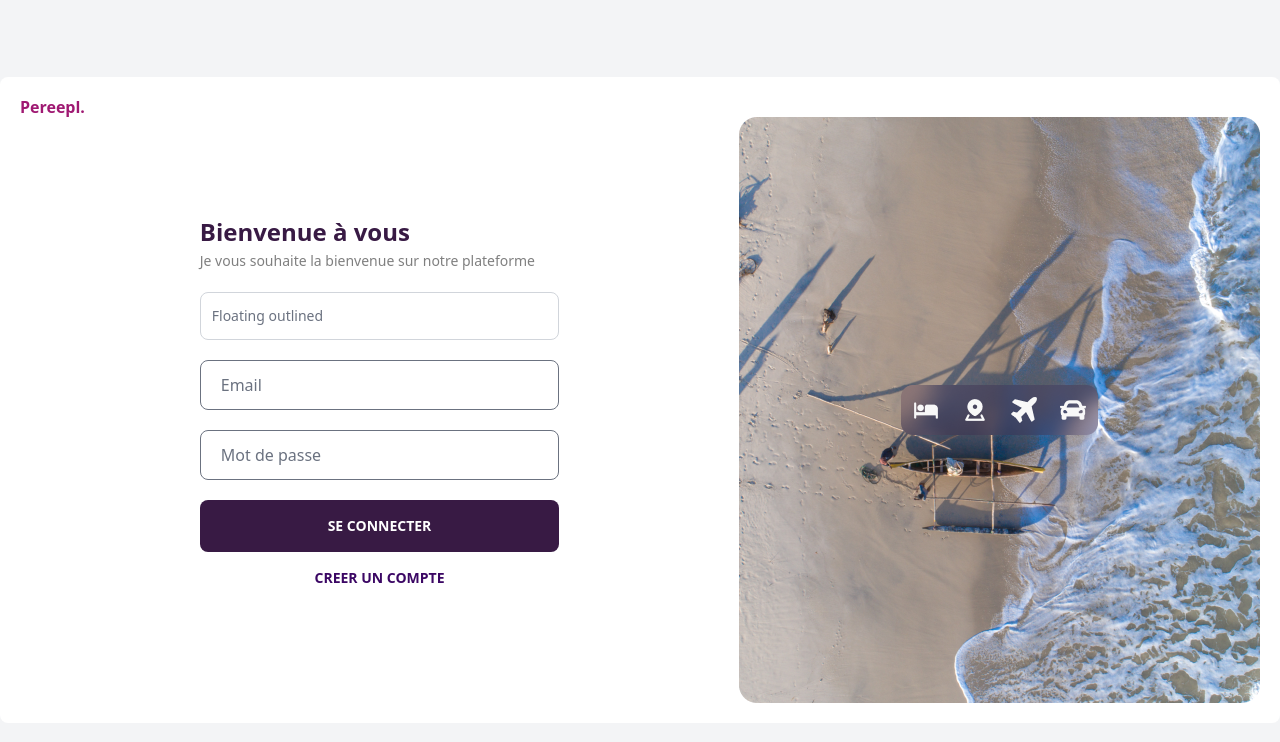
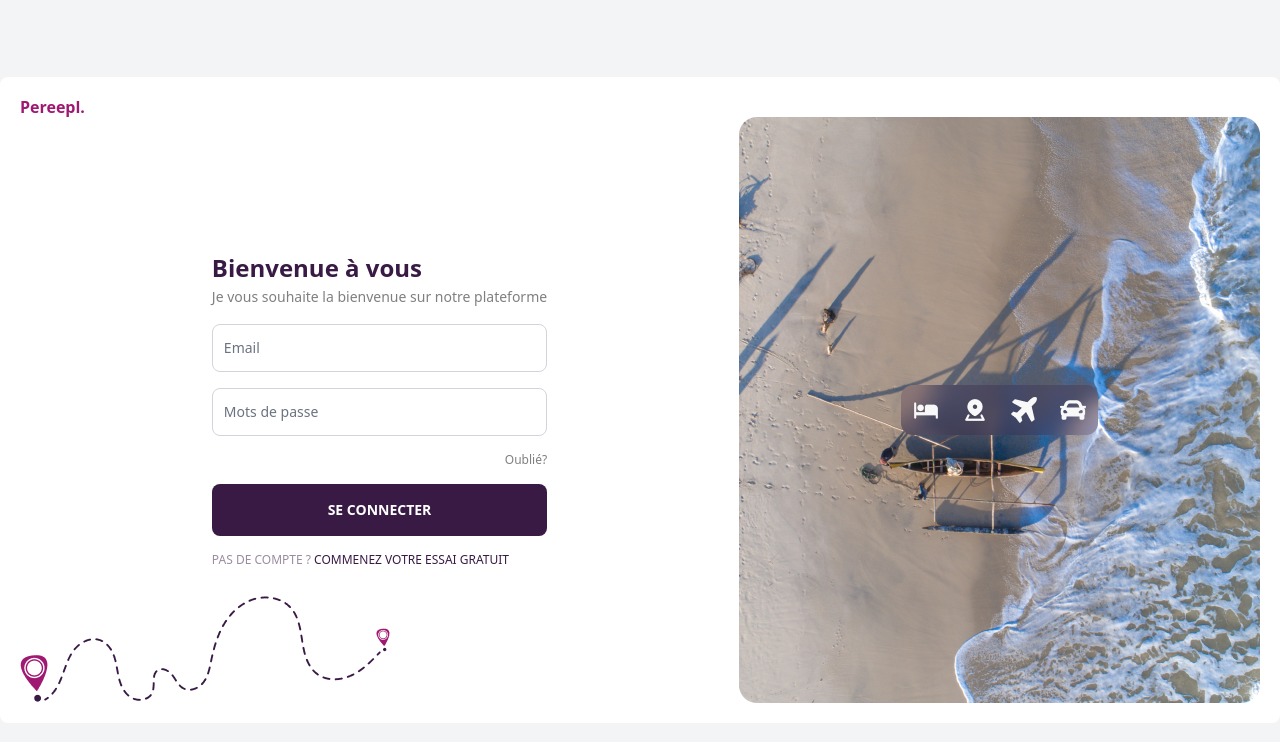
Before and after one commit to rantohr/perrepl-bo, a React (Vite) app: page /login in a window 1280 px wide. Shown: the top 742 px of the page. Built offline with nearby package versions, Linux system fonts and the light colour scheme.

Commit message:
Finalisation login

```diff
--- a/src/pages/Login.tsx
+++ b/src/pages/Login.tsx
@@ -11,8 +11,8 @@ export default function Login() {
             </div>
 
             <div className="flex justify-center">
-              <div className="flex flex-1 flex-row justify-center items-center ">
-                <form className="w-1/2">
+              <div className="flex flex-1 flex-row justify-center items-center relative">
+                <form className="">
                   <p className="mb-0 mr-4 text-2xl font-bold text-[#381A44]">
                     Bienvenue à vous
                   </p>
@@ -20,50 +20,66 @@ export default function Login() {
                     Je vous souhaite la bienvenue sur notre plateforme
                   </span>
 
-                  <div className="mt-5">
+                  <div className="mt-4">
                     <div className="relative">
                       <input
                         type="text"
                         id="floating_outlined"
-                        className="block px-2.5 pb-2.5 pt-4 w-full text-sm text-gray-900 bg-transparent rounded-lg border-1 border-gray-300 appearance-none dark:text-white dark:border-gray-600 dark:focus:border-blue-500 focus:outline-none focus:ring-0 focus:border-blue-600 peer"
-                        placeholder=" "
+                        className="block px-2.5 pb-2.5 pt-4 w-full text-sm text-gray-900 bg-transparent rounded-lg border-1 border-gray-300 appearance-none dark:text-white dark:border-gray-600 dark:focus:border-[#381A44] focus:outline-none focus:ring-0 focus:border-[#381A44] peer"
+                        placeholder=""
                       />
                       <label
                         htmlFor="floating_outlined"
-                        className="absolute text-sm text-gray-500 dark:text-gray-400 duration-300 transform -translate-y-4 scale-75 top-2 z-10 origin-[0] bg-white dark:bg-gray-900 px-2 peer-focus:px-2 peer-focus:text-blue-600 peer-focus:dark:text-blue-500 peer-placeholder-shown:scale-100 peer-placeholder-shown:-translate-y-1/2 peer-placeholder-shown:top-1/2 peer-focus:top-2 peer-focus:scale-75 peer-focus:-translate-y-4 left-1"
+                        className="absolute text-sm text-gray-500 dark:text-gray-400 duration-300 transform -translate-y-4 scale-75 top-2 z-10 origin-[0] bg-white dark:bg-gray-900 px-2 peer-focus:px-2 peer-focus:text-[#381A44] peer-focus:dark:text-[#381A44] peer-placeholder-shown:scale-100 peer-placeholder-shown:-translate-y-1/2 peer-placeholder-shown:top-1/2 peer-focus:top-2 peer-focus:scale-75 peer-focus:-translate-y-4 left-1"
                       >
-                        Floating outlined
+                        Email
                       </label>
                     </div>
                   </div>
 
-                  <div className="mt-5">
-                    <input
-                      className="w-full border p-3 pl-5 rounded-lg focus:outline-none text-gray-500"
-                      id="password"
-                      type="text"
-                      placeholder="Email"
-                    />
+                  <div className="mt-4">
+                    <div className="relative">
+                      <input
+                        type="password"
+                        id="floating_outlined"
+                        className="block px-2.5 pb-2.5 pt-4 w-full text-sm text-gray-900 bg-transparent rounded-lg border-1 border-gray-300 appearance-none dark:text-white dark:border-gray-600 dark:focus:border-[#381A44] focus:outline-none focus:ring-0 focus:border-[#381A44] peer"
+                        placeholder=""
+                      />
+                      <label
+                        htmlFor="floating_outlined"
+                        className="absolute text-sm text-gray-500 dark:text-gray-400 duration-300 transform -translate-y-4 scale-75 top-2 z-10 origin-[0] bg-white dark:bg-gray-900 px-2 peer-focus:px-2 peer-focus:text-[#381A44] peer-focus:dark:text-[#381A44] peer-placeholder-shown:scale-100 peer-placeholder-shown:-translate-y-1/2 peer-placeholder-shown:top-1/2 peer-focus:top-2 peer-focus:scale-75 peer-focus:-translate-y-4 left-1"
+                      >
+                        Mots de passe
+                      </label>
+                    </div>
                   </div>
 
-                  <div className="mt-5">
-                    <input
-                      className="w-full border p-3 pl-5 rounded-lg focus:outline-none text-gray-500"
-                      id="password"
-                      type="password"
-                      placeholder="Mot de passe"
-                    />
+                  <div className="mt-4 text-right">
+                    <p className="text-[#00000080] text-xs">Oublié?</p>
                   </div>
 
-                  <div className="mt-5">
+                  <div className="mt-4">
                     <button className="text-sm text-white bg-[#381A44] font-bold p-4 rounded-lg w-full">
                       SE CONNECTER
                     </button>
-                    <button className="p-4 w-full text-sm font-bold text-purple-950">
+                    {/* <button className="p-4 w-full text-sm font-bold text-purple-950">
                       CREER UN COMPTE
-                    </button>
+                    </button> */}
+                  </div>
+
+                  <div className="mt-4">
+                    <p className="uppercase text-[#381A44] font-weight-700 text-xs">
+                      <span className="text-[#381A4480]">Pas de compte ?</span>{" "}
+                      commenez votre essai gratuit
+                    </p>
                   </div>
                 </form>
+
+                <div className="absolute left-0 bottom-0">
+                  <div>
+                    <img src="/photos/trip.png" alt="Sample image" />
+                  </div>
+                </div>
               </div>
               <div className="flex relative">
                 <img
@@ -74,11 +90,7 @@ export default function Login() {
 
                 <div className="absolute h-full w-full flex justify-center items-center">
                   <div>
-                    <img
-                      src="/photos/iconHLFC.png"
-                      // className="w-full"
-                      alt="Sample image"
-                    />
+                    <img src="/photos/iconHLFC.png" alt="Sample image" />
                   </div>
                 </div>
               </div>
```
